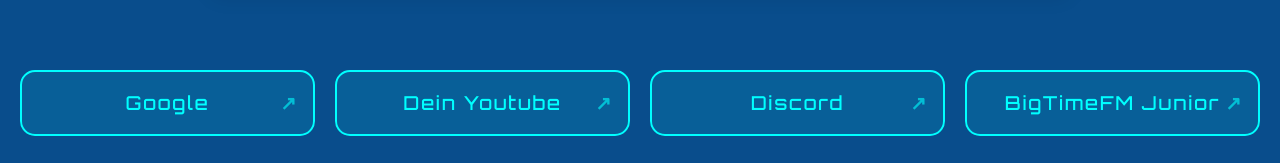
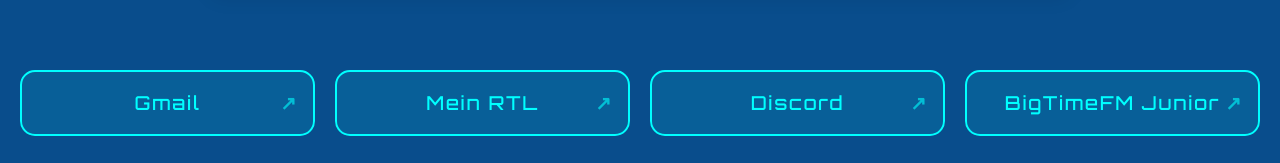
Before and after one commit to MGETZ-io/hsmanament, a plain HTML site: page leon-noel.html in a window 1280 px wide. Shown: the part 634-797 px from the top of the page. Drawn offline with Linux system fonts and the light colour scheme.

Commit message:
Update leon-noel.html

```diff
--- a/leon-noel.html
+++ b/leon-noel.html
@@ -122,8 +122,8 @@
   </div>
 
   <div class="buttons">
-    <a href="https://gmail.com/" target="_blank">Google</a>
-    <a href="https://youtube.com/@leonhd.?si=gdAjjmIWyNPT7GOb" target="_blank">Dein Youtube</a>
+    <a href="https://gmail.com/" target="_blank">Gmail</a>
+    <a href="https://youtube.com/@leonhd.?si=gdAjjmIWyNPT7GOb" target="_blank">Mein RTL</a>
     <a href="https://discord.com/app" target="_blank">Discord</a>
     <a href="https://bigtimefm.de/junior" target="_blank">BigTimeFM Junior</a>
   </div>
```
